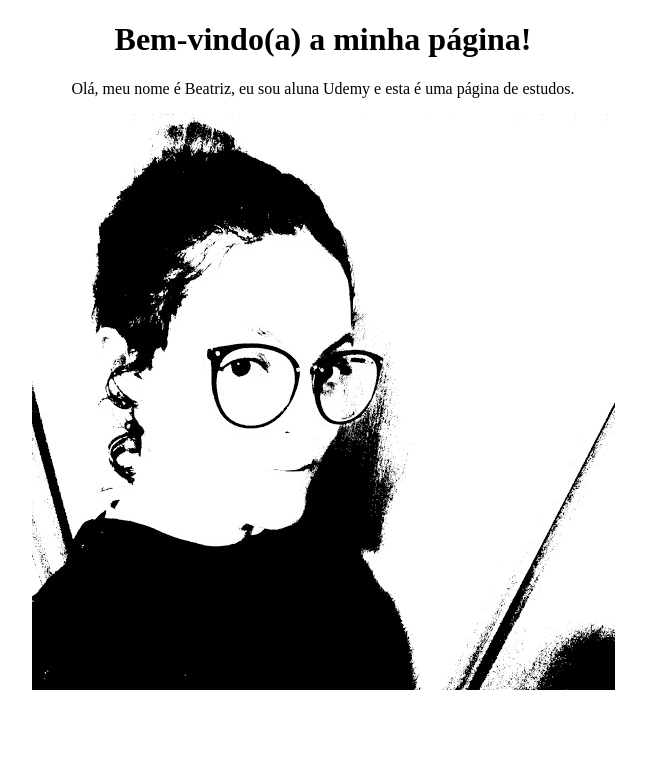
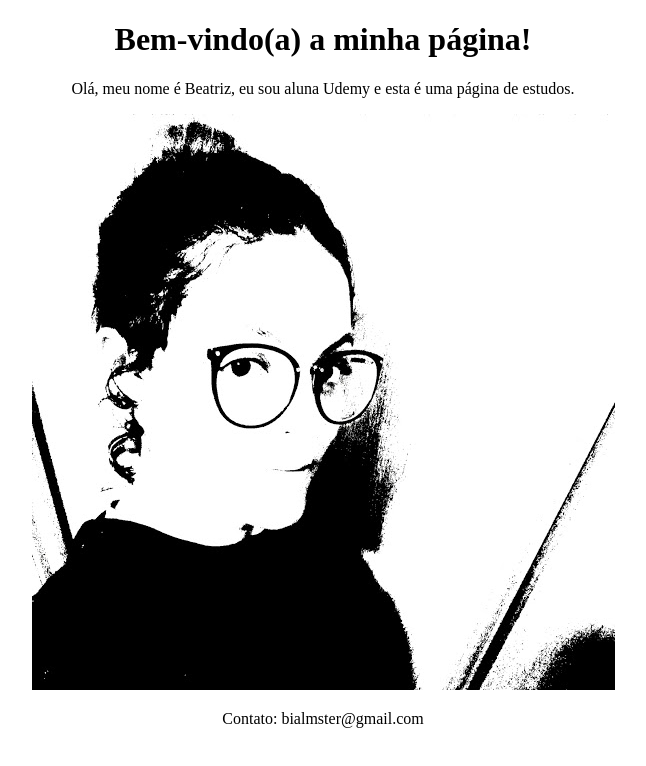
Before and after one commit to bialmster/bialmster.github.io, a plain HTML site: page index.html in a window 1280 px wide. Shown: the whole page, without its empty margins (317-963 px from the left). Drawn offline with Linux system fonts and the light colour scheme.

Commit message:
contato adicionado

```diff
--- a/index.html
+++ b/index.html
@@ -10,6 +10,8 @@
 	<img src="imagens/perfil.jpg">
 	</a>
 	</center>
+
+	<p style="text-align:center;">Contato: bialmster@gmail.com</p>
 </body>
 
 </html>
```
